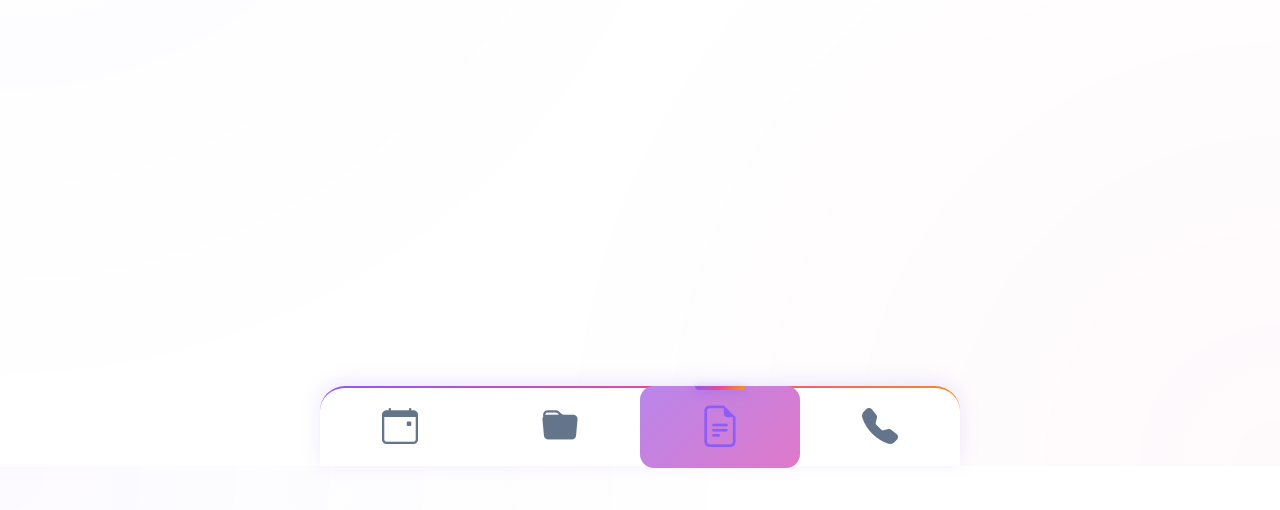
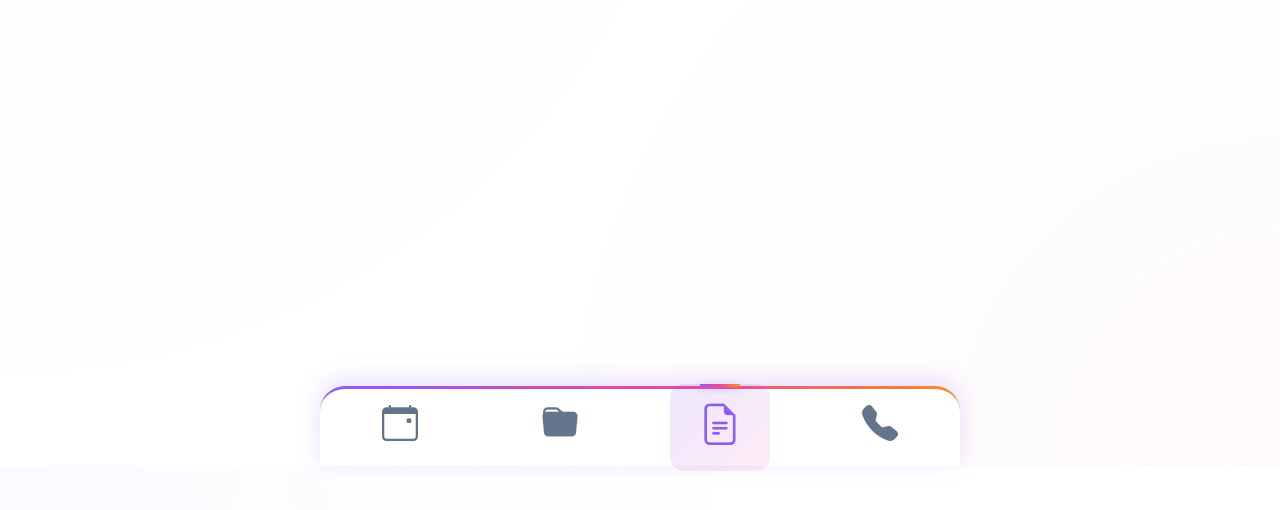
Before and after one commit to ankit4vision/PWA-Test, a plain HTML site: page forms.html in a window 1280 px wide. Shown: the part 334-844 px from the top of the page. Drawn offline with nearby package versions, Linux system fonts and the light colour scheme.

Commit message:
few more

```diff
--- a/assets/css/theme.css
+++ b/assets/css/theme.css
@@ -385,20 +385,20 @@ body:has(.event-details-page) .bottom-nav {
     bottom: 0;
     left: 0;
     right: 0;
-    height: 64px;
+    height: 70px;
     background: var(--card-bg);
-    box-shadow: 0 -4px 20px rgba(139, 92, 246, 0.15);
+    box-shadow: 0 -6px 24px rgba(139, 92, 246, 0.2);
     display: flex;
     align-items: center;
     justify-content: space-around;
     z-index: 1000;
-    padding: 0.5rem 0;
-    border-top: 2px solid transparent;
+    padding: 0.75rem 0.5rem;
+    border-top: 3px solid transparent;
     background-image: linear-gradient(white, white), var(--gradient-primary);
     background-origin: border-box;
     background-clip: padding-box, border-box;
-    backdrop-filter: blur(10px);
-    -webkit-backdrop-filter: blur(10px);
+    backdrop-filter: blur(12px);
+    -webkit-backdrop-filter: blur(12px);
 }
 
 /* Tooltip for icon-only navigation */
@@ -461,60 +461,72 @@ body:has(.event-details-page) .bottom-nav {
     justify-content: center;
     text-decoration: none;
     color: var(--text-secondary);
-    transition: all 0.3s ease;
-    padding: 0.5rem 0.75rem;
-    border-radius: var(--border-radius-sm);
-    min-width: 60px;
+    transition: all 0.3s cubic-bezier(0.4, 0, 0.2, 1);
+    padding: 0.625rem 0.875rem;
+    border-radius: var(--border-radius-sm);
+    min-width: 64px;
     flex: 1;
     position: relative;
+    max-width: 100px;
 }
 
 .bottom-nav-item:hover {
     color: var(--primary-color);
-    background: rgba(139, 92, 246, 0.1);
+    background: linear-gradient(135deg, rgba(139, 92, 246, 0.12) 0%, rgba(236, 72, 153, 0.08) 100%);
     transform: translateY(-2px);
 }
 
 .bottom-nav-item.active {
     color: var(--primary-color);
-    background: var(--gradient-soft);
-    background-size: 200% 200%;
-    animation: gradientShift 3s ease infinite;
-}
-
-@keyframes gradientShift {
-    0%, 100% {
-        background-position: 0% 50%;
-    }
-    50% {
-        background-position: 100% 50%;
-    }
-}
-
-.bottom-nav-item.active::before {
+    background: linear-gradient(135deg, rgba(139, 92, 246, 0.15) 0%, rgba(236, 72, 153, 0.1) 100%);
+    position: relative;
+}
+
+.bottom-nav-item.active::after {
     content: '';
     position: absolute;
     top: 0;
     left: 50%;
     transform: translateX(-50%);
-    width: 50px;
-    height: 4px;
+    width: 40px;
+    height: 3px;
     background: var(--gradient-primary);
-    border-radius: 0 0 4px 4px;
-    box-shadow: 0 2px 8px rgba(139, 92, 246, 0.5);
+    border-radius: 0 0 3px 3px;
+}
+
+.bottom-nav-item.active::after {
+    content: '';
+    position: absolute;
+    top: 0;
+    left: 50%;
+    transform: translateX(-50%);
+    width: 40px;
+    height: 3px;
+    background: var(--gradient-primary);
+    border-radius: 0 0 3px 3px;
+    box-shadow: 0 2px 6px rgba(139, 92, 246, 0.4);
 }
 
 .bottom-nav-item i {
-    font-size: 1.75rem;
-    transition: transform 0.3s ease;
+    font-size: 1.6rem;
+    margin-bottom: 0.35rem;
+    transition: all 0.3s cubic-bezier(0.4, 0, 0.2, 1);
+}
+
+.bottom-nav-item:hover i {
+    transform: scale(1.1);
 }
 
 .bottom-nav-item.active i {
     transform: scale(1.15);
+    color: var(--primary-color);
 }
 
 .bottom-nav-item span {
+    font-size: 0.7rem;
+    font-weight: 600;
     display: none;
+    letter-spacing: 0.3px;
 }
 
 /* Hide Director's Lounge for non-directors */
```
